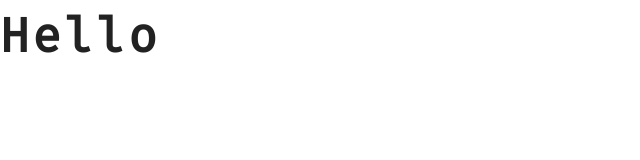
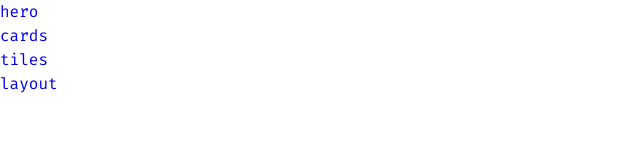
Before and after one commit to sabrinamaral/projects_john_smilga_CSS, a plain HTML site: page 04_mini_projects/index.html in a window 1280 px wide. Shown: the whole page, without its empty margins (0-640 px from the left). Drawn offline with Linux system fonts and the light colour scheme.

Commit message:
add main-navbar | html

```diff
--- a/04_mini_projects/index.html
+++ b/04_mini_projects/index.html
@@ -4,7 +4,7 @@
     <meta charset="UTF-8" />
     <meta http-equiv="X-UA-Compatible" content="IE=edge" />
     <meta name="viewport" content="width=device-width, initial-scale=1.0" />
-    <title>Mini-Projects</title>
+    <title>Grid Mini Projects</title>
     <!-- google fonts -->
     <link rel="preconnect" href="https://fonts.googleapis.com" />
     <link rel="preconnect" href="https://fonts.gstatic.com" crossorigin />
@@ -24,6 +24,22 @@
     <link rel="stylesheet" href="style.css" />
   </head>
   <body>
-    <h1>hello</h1>
+    <nav class="main-navbar">
+      <ul>
+        <li>
+          <a href="hero.html">hero</a>
+        </li>
+        <li>
+          <a href="cards.html">cards</a>
+        </li>
+        <li>
+          <a href="tiles.html">tiles</a>
+        </li>
+        <li>
+          <a href="layout.html">layout</a>
+        </li>
+      </ul>
+    </nav>
+    <!-- <a href="index.html" class="btn">back to home</a> -->
   </body>
 </html>
```
